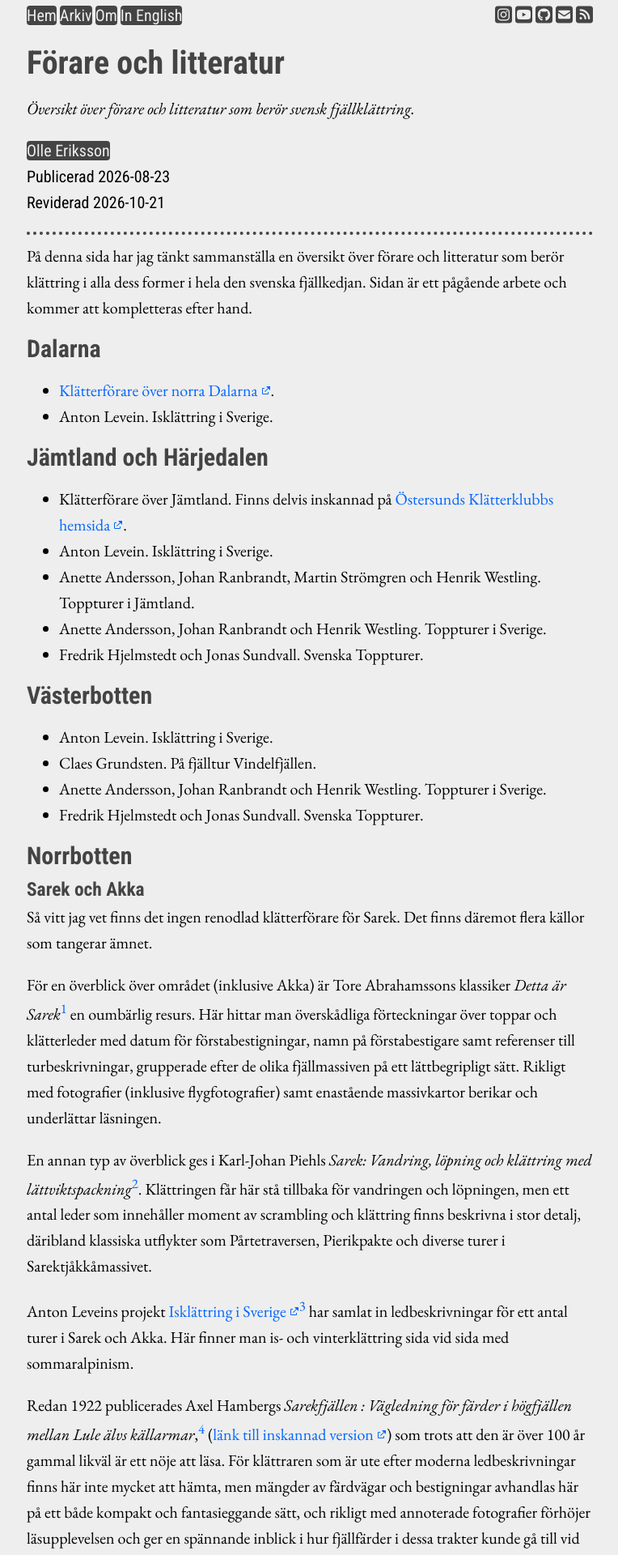
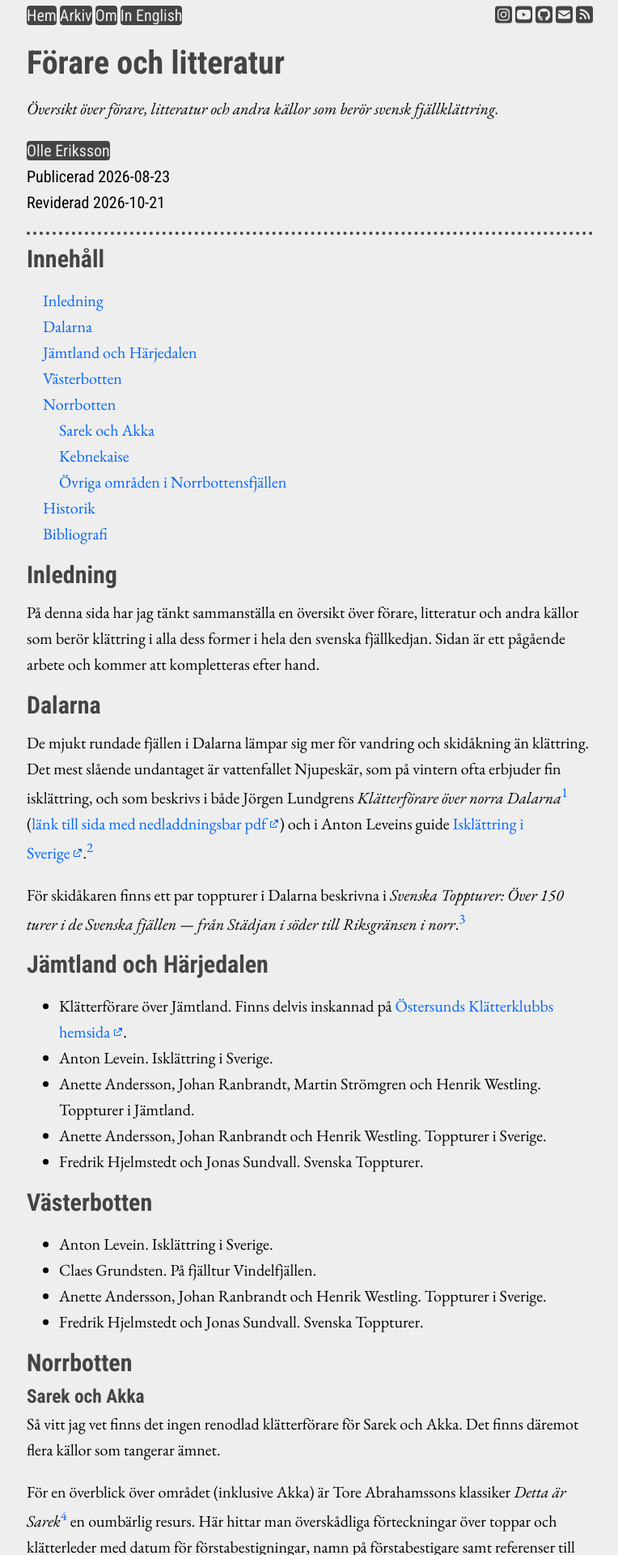
Before and after one commit to fjallklatterprojektet/fjallklatterprojektet.github.io, a Jekyll site: the page built from _posts/2026-08-23-forare_och_litteratur.md, in a window 1280 px wide. Shown: the top 1920 px of the page at 81% size, without its empty margins (257-1021 px from the left). Built offline with Jekyll 4.4.1, drawn with Linux system fonts in a browser that asks for light colours; some of the changed text lies outside the part shown.

Commit message:
Update post

```diff
--- a/_posts/2026-08-23-forare_och_litteratur.md
+++ b/_posts/2026-08-23-forare_och_litteratur.md
@@ -5,15 +5,24 @@ author: Olle Eriksson
 date: 2026-08-23
 revised: 2026-10-21
 type: Bibliografi
-summary: Översikt över förare och litteratur som berör svensk fjällklättring.
+summary: Översikt över förare, litteratur och andra källor som berör svensk fjällklättring.
 ---
 
-På denna sida har jag tänkt sammanställa en översikt över förare och litteratur som berör klättring i alla dess former i hela den svenska fjällkedjan. Sidan är ett pågående arbete och kommer att kompletteras efter hand.
+## Innehåll
+{:.no_toc}
+
+* TOC
+{:toc}
+
+## Inledning
+
+På denna sida har jag tänkt sammanställa en översikt över förare, litteratur och andra källor som berör klättring i alla dess former i hela den svenska fjällkedjan. Sidan är ett pågående arbete och kommer att kompletteras efter hand.
 
 ## Dalarna
 
-* [Klätterförare över norra Dalarna](https://dalarnasklatterklubb.se/norra-dalarna-forare/){: .external}.
-* Anton Levein. Isklättring i Sverige.
+De mjukt rundade fjällen i Dalarna lämpar sig mer för vandring och skidåkning än klättring. Det mest slående undantaget är vattenfallet Njupeskär, som på vintern ofta erbjuder fin isklättring, och som beskrivs i både Jörgen Lundgrens *Klätterförare över norra Dalarna*[^klatterforare_norra_dalarna] ([länk till sida med nedladdningsbar pdf](https://dalarnasklatterklubb.se/norra-dalarna-forare/){: .external}) och i Anton Leveins guide [Isklättring i Sverige](https://iceclimbing.info/){: .external}.[^isklattring_i_sverige]
+
+För skidåkaren finns ett par toppturer i Dalarna beskrivna i  *Svenska Toppturer: Över 150 turer i de Svenska fjällen — från Städjan i söder till Riksgränsen i norr*.[^svenska_toppturer]
 
 ## Jämtland och Härjedalen
 
@@ -34,23 +43,19 @@ På denna sida har jag tänkt sammanställa en översikt över förare och litte
 
 ### Sarek och Akka
 
-Så vitt jag vet finns det ingen renodlad klätterförare för Sarek. Det finns däremot flera källor som tangerar ämnet.
+Så vitt jag vet finns det ingen renodlad klätterförare för Sarek och Akka. Det finns däremot flera källor som tangerar ämnet.
 
-För en överblick över området (inklusive Akka) är Tore Abrahamssons klassiker *Detta är Sarek*[^1] en oumbärlig resurs. Här hittar man överskådliga förteckningar över toppar och klätterleder med datum för förstabestigningar, namn på förstabestigare samt referenser till turbeskrivningar, grupperade efter de olika fjällmassiven på ett lättbegripligt sätt. Rikligt med fotografier (inklusive flygfotografier) samt enastående massivkartor berikar och underlättar läsningen.
+För en överblick över området (inklusive Akka) är Tore Abrahamssons klassiker *Detta är Sarek*[^detta_ar_sarek] en oumbärlig resurs. Här hittar man överskådliga förteckningar över toppar och klätterleder med datum för förstabestigningar, namn på förstabestigare samt referenser till turbeskrivningar, grupperade efter de olika fjällmassiven på ett lättbegripligt sätt. Rikligt med fotografier (inklusive flygfotografier) samt enastående massivkartor berikar och underlättar läsningen.
 
-En annan typ av överblick ges i Karl-Johan Piehls *Sarek: Vandring, löpning och klättring med lättviktspackning*[^2]. Klättringen får här stå tillbaka för vandringen och löpningen, men ett antal leder som innehåller moment av scrambling och klättring finns beskrivna i stor detalj, däribland klassiska utflykter som Pårtetraversen, Pierikpakte och diverse turer i Sarektjåkkåmassivet.
+En annan typ av överblick ges i Karl-Johan Piehls *Sarek: Vandring, löpning och klättring med lättviktspackning*[^sarek_vandring_lopning_och_klattring]. Klättringen får här stå tillbaka för vandringen och löpningen, men ett antal leder som innehåller moment av scrambling och klättring finns beskrivna i stor detalj, däribland klassiska utflykter som Pårtetraversen, Pierikpakte och diverse turer i Sarektjåkkåmassivet.
 
-Anton Leveins projekt [Isklättring i Sverige](https://iceclimbing.info/){: .external}[^3] har samlat in ledbeskrivningar för ett antal turer i Sarek och Akka. Här finner man is- och vinterklättring sida vid sida med sommaralpinism.
+Anton Leveins projekt [Isklättring i Sverige](https://iceclimbing.info/){: .external}[^isklattring_i_sverige] har samlat in ledbeskrivningar för ett antal turer i Sarek och Akka. Här finner man is- och vinterklättring sida vid sida med sommaralpinism.
 
-Redan 1922 publicerades Axel Hambergs *Sarekfjällen : Vägledning för färder i högfjällen mellan Lule älvs källarmar*,[^4] ([länk till inskannad version](http://www.axelhamberg.se/pdf/Hamberg_Sarekfjallen1922.pdf){: .external}) som trots att den är över 100 år gammal likväl är ett nöje att läsa. För klättraren som är ute efter moderna ledbeskrivningar finns här inte mycket att hämta, men mängder av färdvägar och bestigningar avhandlas här på ett både kompakt och fantasieggande sätt, och rikligt med annoterade fotografier förhöjer läsupplevelsen och ger en spännande inblick i hur fjällfärder i dessa trakter kunde gå till vid tiden kring förra sekelskiftet.
+Redan 1922 publicerades Axel Hambergs *Sarekfjällen : Vägledning för färder i högfjällen mellan Lule älvs källarmar*,[^sarekfjallen] ([länk till inskannad version](http://www.axelhamberg.se/pdf/Hamberg_Sarekfjallen1922.pdf){: .external}) som trots att den är över 100 år gammal likväl är ett nöje att läsa. För klättraren som är ute efter moderna ledbeskrivningar finns här inte mycket att hämta, men mängder av färdvägar och bestigningar avhandlas här på ett både kompakt och fantasieggande sätt, och rikligt med annoterade fotografier förhöjer läsupplevelsen och ger en spännande inblick i hur fjällfärder i dessa trakter kunde gå till vid tiden kring förra sekelskiftet.
 
-För toppturer i Sarek på vintern är *Sarek vinterguide: Toppturer och turskidåkning i Sareks nationalpark*,[^5] skriven av Joel Karlberg, Petter Lämås och Josef Larsson, svårslagen. Här ligger fokus på utförsåkningen, men några toppturer av mer teknisk karaktär finns också med, däribland Saitaristjåkkå och Pierikpakte.
+För toppturer i Sarek på vintern är *Sarek vinterguide: Toppturer och turskidåkning i Sareks nationalpark*,[^sarek_vinterguide] skriven av Joel Karlberg, Petter Lämås och Josef Larsson, svårslagen. Här ligger fokus på utförsåkningen, men några toppturer av mer teknisk karaktär finns också med, däribland Saitaristjåkkå och Pierikpakte.
 
-I topptursguiden *Toppturer i Sverige: Över 100 toppar och fler än 220 utförsåk från Riksgränsen i norr till Helags i söder*[^6] beskrivs bara en tur i Sarek, nämligen Stora Sarektraversen. Däremot beskrivs flera turer i angränsande Tarrekaise, Akka och Stora Sjöfallet, samtliga dock utan tekniska klättermoment. Den något äldre guiden *Svenska Toppturer: Över 150 turer i de Svenska fjällen — från Städjan i söder till Riksgränsen i norr*[^7] utelämnar Sarek helt, men innehåller några turer i Akka och Stora Sjöfallet. Inte heller här beskrivs någon klättring i egentlig mening.
-
-Övrigt:
-
-* Anette Andersson, Johan Ranbrandt och Henrik Westling. Toppturer i Sverige.
+I topptursguiden *Toppturer i Sverige: Över 100 toppar och fler än 220 utförsåk från Riksgränsen i norr till Helags i söder*[^toppturer_i_sverige] beskrivs bara en tur i Sarek, nämligen Stora Sarektraversen. Däremot beskrivs flera turer i angränsande Tarrekaise, Akka och Stora Sjöfallet, samtliga dock utan tekniska klättermoment. Den något äldre guiden *Svenska Toppturer: Över 150 turer i de Svenska fjällen — från Städjan i söder till Riksgränsen i norr*[^svenska_toppturer] utelämnar Sarek helt, men innehåller några turer i Akka och Stora Sjöfallet. Inte heller här beskrivs någon klättring i egentlig mening.
 
 ### Kebnekaise
 
@@ -74,20 +79,24 @@ I topptursguiden *Toppturer i Sverige: Över 100 toppar och fler än 220 utförs
 
 ## Bibliografi
 
-[^1]: Tore Abrahamsson. (1973). *Detta är Sarek* (1 uppl.). Rabén & Sjögren.
+[^klatterforare_norra_dalarna]: Jörgen Lundgren. (2003). *Klätterförare över norra Dalarna*.
+
+    [Länk till nedladdningsbar pdf-version på Dalarnas klätterklubbs hemsida](https://dalarnasklatterklubb.se/norra-dalarna-forare/){: .external}.
+
+[^isklattring_i_sverige]: Anton Levein. [Isklättring i Sverige](https://iceclimbing.info/){: .external}.
+
+[^detta_ar_sarek]: Tore Abrahamsson. (1973). *Detta är Sarek* (1 uppl.). Rabén & Sjögren.
 
     Finns även i en andra (1982) och tredje (1993) upplaga, som är reviderade och kompletterade med nytillkommen information om bl.a. förstabestigningar.
 
-[^2]: Karl-Johan Piehl. (2022). *Sarek: Vandring, löpning och klättring med lättviktspackning*. Piehl B.
+[^sarek_vandring_lopning_och_klattring]: Karl-Johan Piehl. (2022). *Sarek: Vandring, löpning och klättring med lättviktspackning*. Piehl B.
 
-[^3]: Anton Levein. [Isklättring i Sverige](https://iceclimbing.info/){: .external}.
-
-[^4]: Axel Hamberg. (1922). *Sarekfjällen : Vägledning för färder i högfjällen mellan Lule älvs källarmar*. Wahlström & Widstrand.
+[^sarekfjallen]: Axel Hamberg. (1922). *Sarekfjällen : Vägledning för färder i högfjällen mellan Lule älvs källarmar*. Wahlström & Widstrand.
 
     Finns inskannad här: [http://www.axelhamberg.se/pdf/Hamberg_Sarekfjallen1922.pdf](http://www.axelhamberg.se/pdf/Hamberg_Sarekfjallen1922.pdf){: .external}.
 
-[^5]: Joel Karlberg, Petter Lämås, Josef Larsson. (2010). *Sarek vinterguide: Toppturer och turskidåkning i Sareks nationalpark*. Calazo.
+[^sarek_vinterguide]: Joel Karlberg, Petter Lämås, Josef Larsson. (2010). *Sarek vinterguide: Toppturer och turskidåkning i Sareks nationalpark*. Calazo.
 
-[^6]: Anette Andersson, Johan Ranbrandt, Henrik Westling. (2024). *Toppturer i Sverige: Över 100 toppar och fler än 220 utförsåk från Riksgränsen i norr till Helags i söder*. Calazo.
+[^toppturer_i_sverige]: Anette Andersson, Johan Ranbrandt, Henrik Westling. (2024). *Toppturer i Sverige: Över 100 toppar och fler än 220 utförsåk från Riksgränsen i norr till Helags i söder*. Calazo.
 
-[^7]: Fredrik Hjelmstedt, Jonas Sundvall. (2004). *Svenska Toppturer: Över 150 turer i de Svenska fjällen — från Städjan i söder till Riksgränsen i norr*. Calazo.
+[^svenska_toppturer]: Fredrik Hjelmstedt, Jonas Sundvall. (2004). *Svenska Toppturer: Över 150 turer i de Svenska fjällen — från Städjan i söder till Riksgränsen i norr*. Calazo.
--- a/style.css
+++ b/style.css
@@ -130,15 +130,15 @@ p {
   text-indent: 0em;
 }
 
-p a:link {
+p a:link, ul#markdown-toc a:link {
   color: var(--text-link);
 }
 
-p a:visited {
+p a:visited, ul#markdown-toc a:visited {
   color: var(--text-link);
 }
 
-p a:hover {
+p a:hover, ul#markdown-toc a:hover {
   color: var(--text-link-hover);
   text-decoration: underline;
 }
@@ -146,6 +146,11 @@ p a:hover {
 ul.post_list {
   list-style: none;
   padding-left: 0;
+}
+
+ul#markdown-toc, ul#markdown-toc ul {
+  list-style: none;
+  padding-left: 1em;
 }
 
 p.block_indent {
```
Also changed, not shown: TODO.md (+2 -1 lines).
